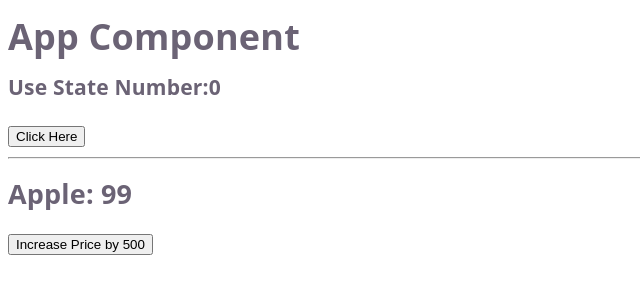
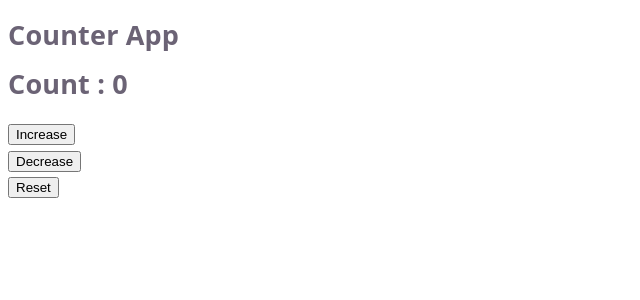
Before and after one commit to rudraksh-codes/ReactDRFProj, a React (Vite) app in the folder my-react-project/: page / in a window 1280 px wide. Shown: the top 300 px of the page, without its empty margins (0-640 px from the left). Built offline with nearby package versions, Linux system fonts and the light colour scheme.

Commit message:
feat: my count app

```diff
--- a/my-react-project/src/App.jsx
+++ b/my-react-project/src/App.jsx
@@ -5,6 +5,9 @@ import LearnProps from './components/LearnProps.jsx'
 import LearnEvent from './components/LearnEvent.jsx'
 import LearnLiftingSatateUp from './components/LearnLiftingSatateUp.jsx'
 import LearnUseState from './components/LearnUseState.jsx'
+import CounterApp from './components/CounterApp.jsx'
+
+
 
 function App() {
   let price = 200
@@ -15,7 +18,7 @@ function App() {
 
   return (
     <>
-      <h1>App Component</h1>
+      {/* <h1>App Component</h1> */}
       {/* <LearnProps stock="this is a test prop data " price={price}/> */}
       {/* <LearnJSX/>
       <h1>Learn React</h1>
@@ -23,8 +26,8 @@ function App() {
       <LearnReact/> */}
       {/* <LearnEvent />
       <LearnLiftingSatateUp fun = {getStock}/>   */}
-      <LearnUseState />
-
+      {/* <LearnUseState /> */}
+      <CounterApp />
 
     </>
   )
--- /dev/null
+++ b/my-react-project/src/components/CounterApp.jsx
@@ -0,0 +1,34 @@
+import { useState } from "react"
+
+const CounterApp = () => {
+
+    const [count, setCount] = useState(0)
+
+    const increaseCount = () => {
+        let newCount = count + 1
+        setCount(newCount)
+    }
+
+    const decreaseCount = () => {
+        if (count != 0){
+            let newCount = count - 1
+            setCount(newCount)
+        }
+    }
+
+    const resetCount = () => {
+        setCount(0)
+    }
+
+  return (
+    <>
+        <h2>Counter App</h2>
+        <h2>Count : {count}</h2>
+        <button onClick={increaseCount}>Increase</button><br />
+        <button onClick={decreaseCount}>Decrease</button><br />
+        <button onClick={resetCount}>Reset</button>
+    </>
+  )
+}
+
+export default CounterApp
```
